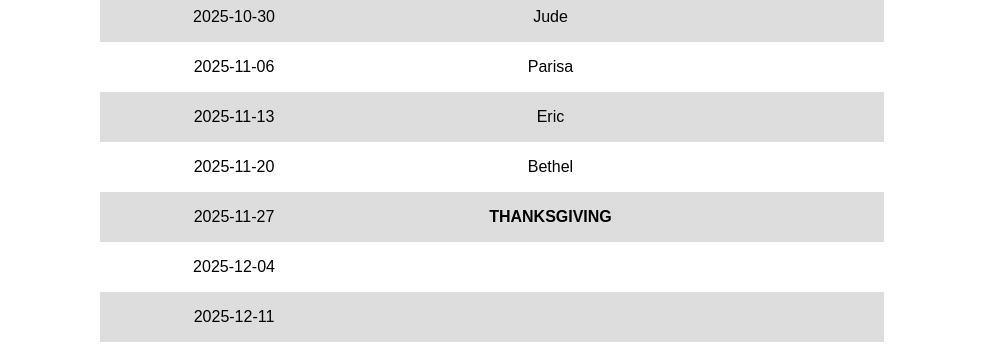
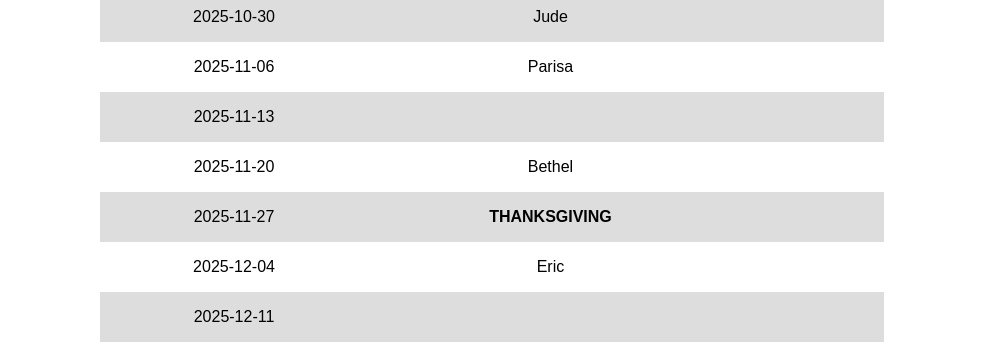
Before and after one commit to mgree/cypress, a Jekyll site: the page built from schedule.md, in a window 1280 px wide. Shown: the part 770-1128 px from the top of the page, without its empty margins (148-1131 px from the left). Built offline with Jekyll 4.4.1, drawn with Linux system fonts in a browser that asks for light colours.

```diff
--- a/schedule.md
+++ b/schedule.md
@@ -25,10 +25,10 @@ find someone willing to take your place first.
 | 2025-10-23 | Sachi | |
 | 2025-10-30 | Jude | |
 | 2025-11-06 | Parisa | |
-| 2025-11-13 | Eric | |
+| 2025-11-13 | | |
 | 2025-11-20 | Bethel | |
 | 2025-11-27 | **THANKSGIVING** | |
-| 2025-12-04 | | |
+| 2025-12-04 | Eric | |
 | 2025-12-11 | | |
 | 2025-12-18 | | |
 
```
